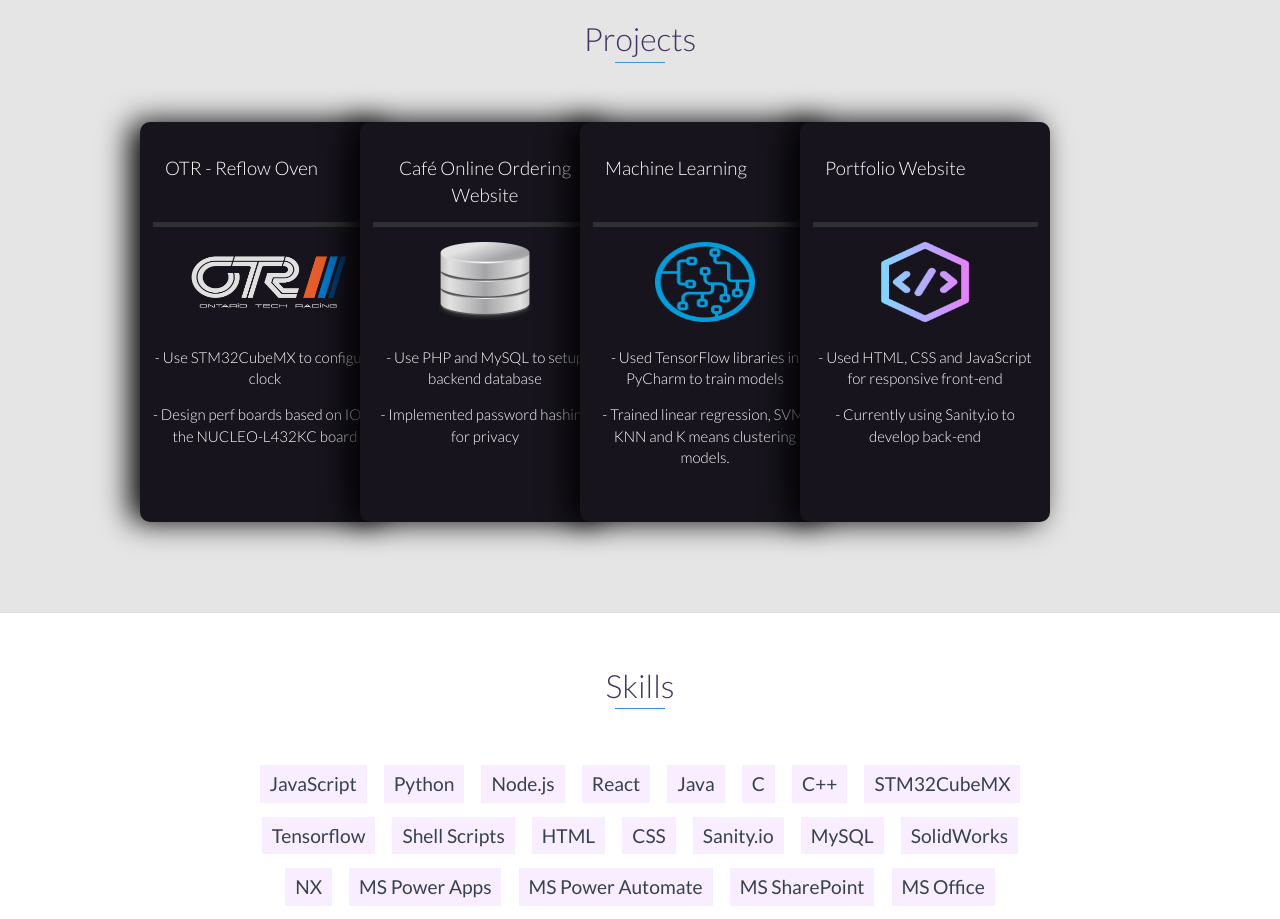
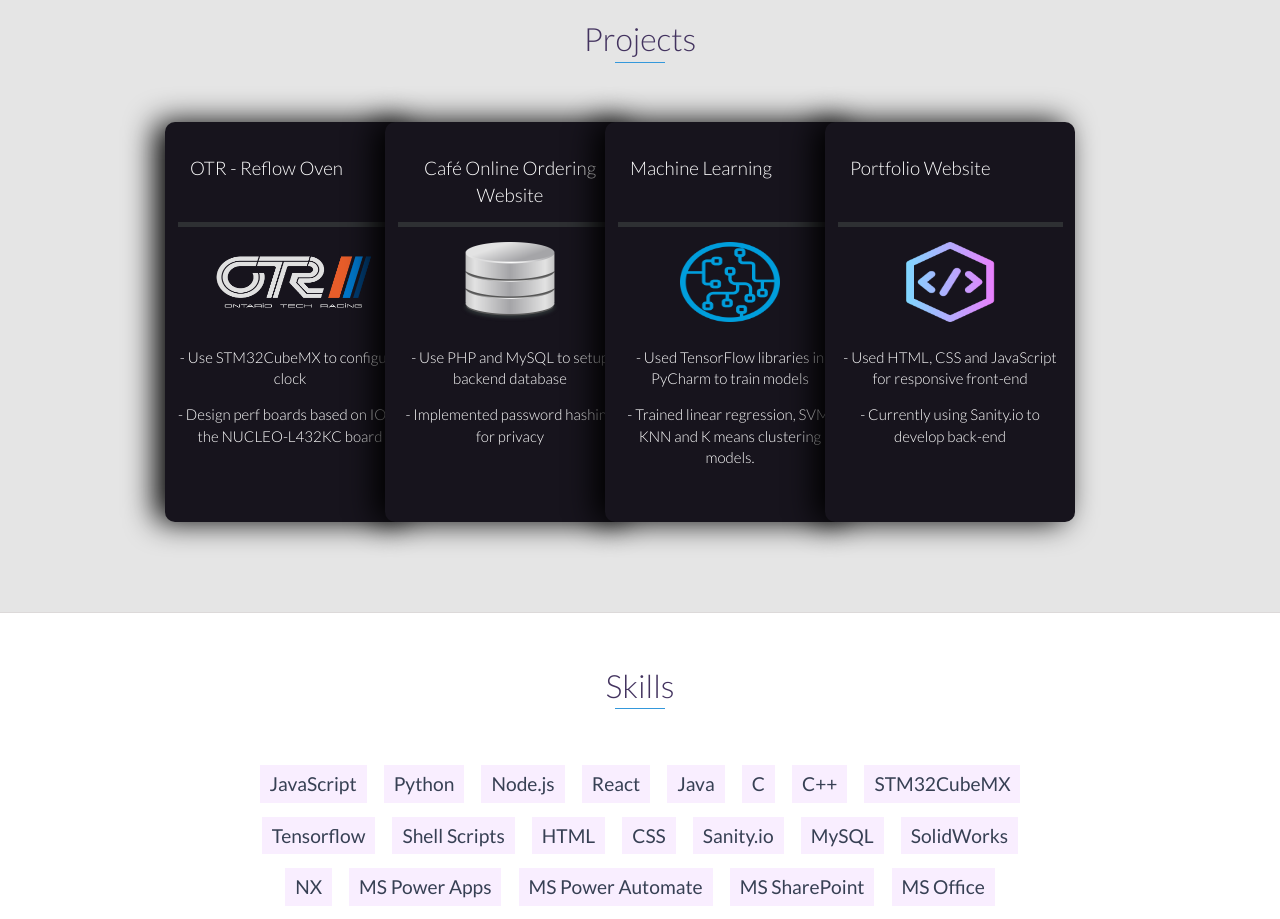
Before and after one commit to kunalpanda/Portfolio, a website: page index.html in a window 1280 px wide. Shown: the part 2460-3379 px from the top of the page. Drawn offline with nearby package versions, Linux system fonts and the light colour scheme.

Commit message:
center project container

```diff
--- a/css/styles.css
+++ b/css/styles.css
@@ -107,7 +107,7 @@
     height: auto;
     width: 100%;
     top: 10px;
-    padding-left: 10%;
+    padding-left: 12%;
     display: flex;
   }
   .card {
```
